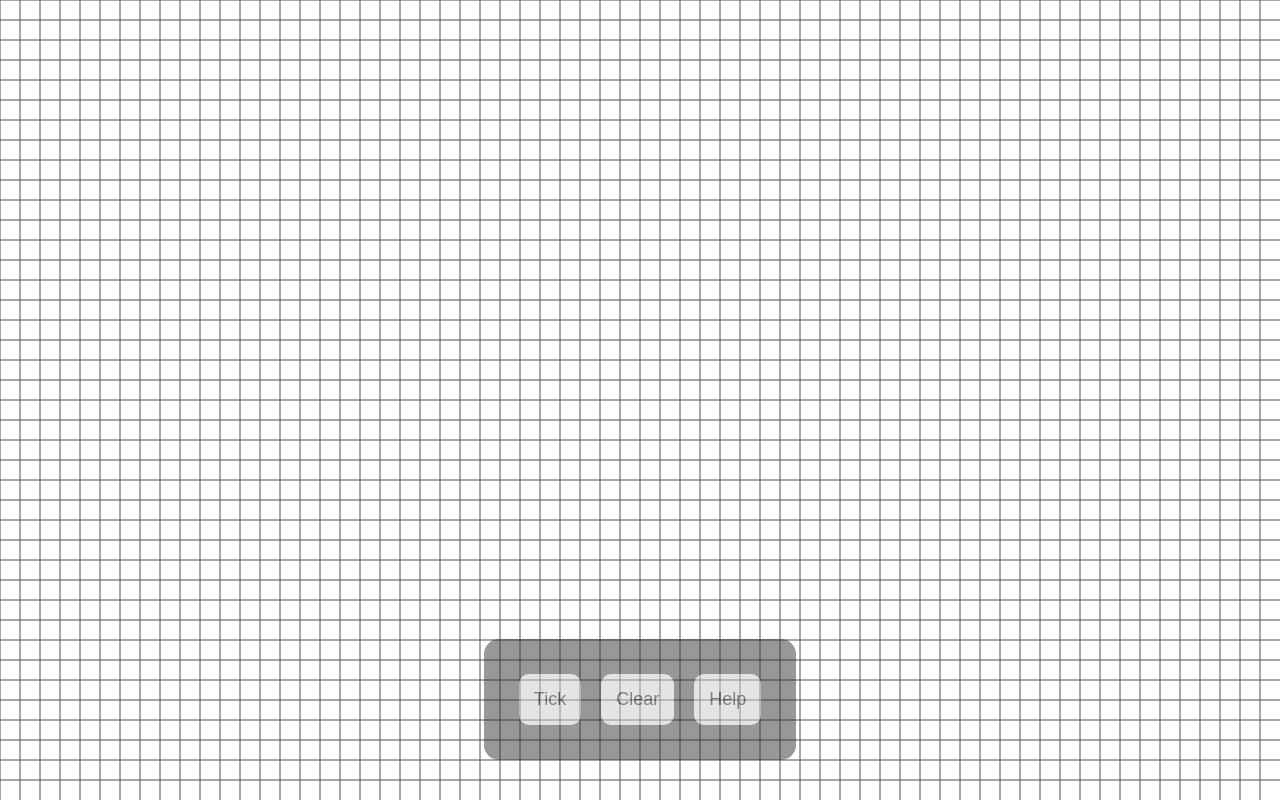
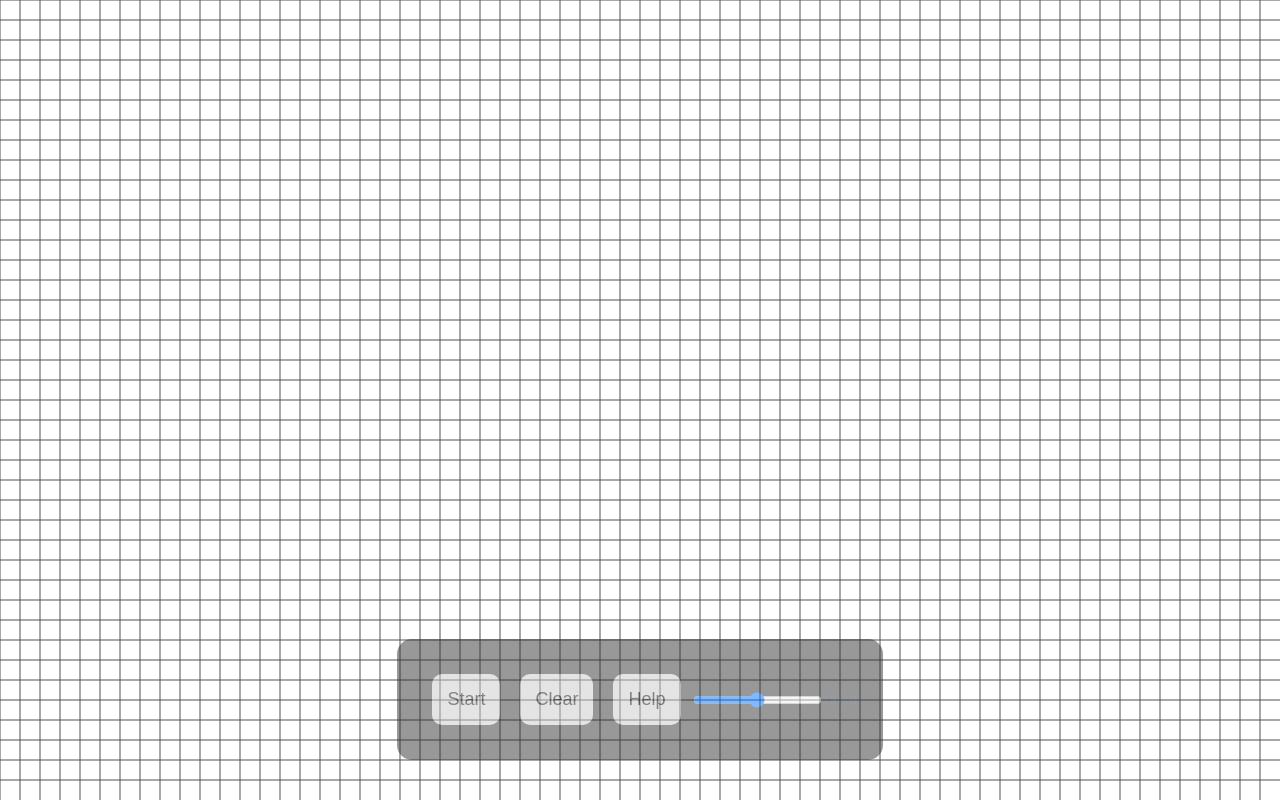
Before and after one commit to RobertWadeSteele/conways-cells, a Vue app: page / in a window 1280 px wide. Built offline with nearby package versions, Linux system fonts and the light colour scheme.

Commit message:
Added additional controls. TODO:  - create a more reactive control panel

```diff
--- a/src/components/ConwaysControls.vue
+++ b/src/components/ConwaysControls.vue
@@ -2,15 +2,24 @@
     const props = defineProps({
         tickFunction: Function,
         clearFunction: Function,
+        updateDelayCallback: Function,
+        isRunning: Boolean,
     })
+
+    function updateDelay(event: any) {
+        console.log(event)
+        props.updateDelayCallback!(event.target)
+    }
 </script>
 
 <template>
     <div class="control-panel">
         <div class="button-container">
-            <button class="control" @click="props.tickFunction!()">Tick</button>
+            <button class="control" @click="props.tickFunction!()" :class="{running : props.isRunning}">Start</button>
             <button class="control" @click="props.clearFunction!()">Clear</button>
             <button class="control">Help</button>
+            <input class="control-slider" type="range" min="4" max="500" value="250" @change='updateDelay($event)'/>
+            <output>{{props.isRunning}}</output>
         </div>
     </div>
 </template>
--- a/src/components/ConwaysViewport.vue
+++ b/src/components/ConwaysViewport.vue
@@ -1,5 +1,5 @@
 <script setup lang='ts'>
-  import { onMounted, inject } from 'vue'
+  import { onMounted } from 'vue'
   import { ConwaysGame } from '@/models/ConwaysGame'
   import ConwaysControls from '@/components/ConwaysControls.vue'
 
@@ -21,6 +21,7 @@
     drawBoard()
   })
 
+  // draw the board
   function drawBoard() {
     context.clearRect(0, 0, canvas.width, canvas.height)
     context.beginPath()
@@ -74,8 +75,8 @@
   }
 
   function start() {
+    tick()
     running = true
-    tick()
     run()
   }
 
@@ -91,6 +92,10 @@
         run()
       }, delay)
     }
+  }
+
+  function loop() {
+
   }
 
   function handleClick(event: MouseEvent) {
@@ -111,14 +116,28 @@
   }
 
   function clearBoard() {
+    if (running) {
+      stop()
+    }
     game.clear()
     drawBoard()
+  }
+
+  function updateDelay(input: HTMLInputElement) {
+    delay = parseInt(input.value)
+    if (running) {
+      stop()
+      start()
+    }
   }
 </script>
 
 <template>
   <canvas id="conway-canvas" @mousedown="handleClick($event)" @wheel="handleScroll($event)"></canvas>
-  <ConwaysControls :tick-function='toggleRun' :clear-function='clearBoard'></ConwaysControls>
+  <ConwaysControls  :tick-function='toggleRun'
+                    :clear-function='clearBoard'
+                    :update-delay-callback="updateDelay"
+                    :isRunning="running"></ConwaysControls>
 </template>
 
 <style>
```
